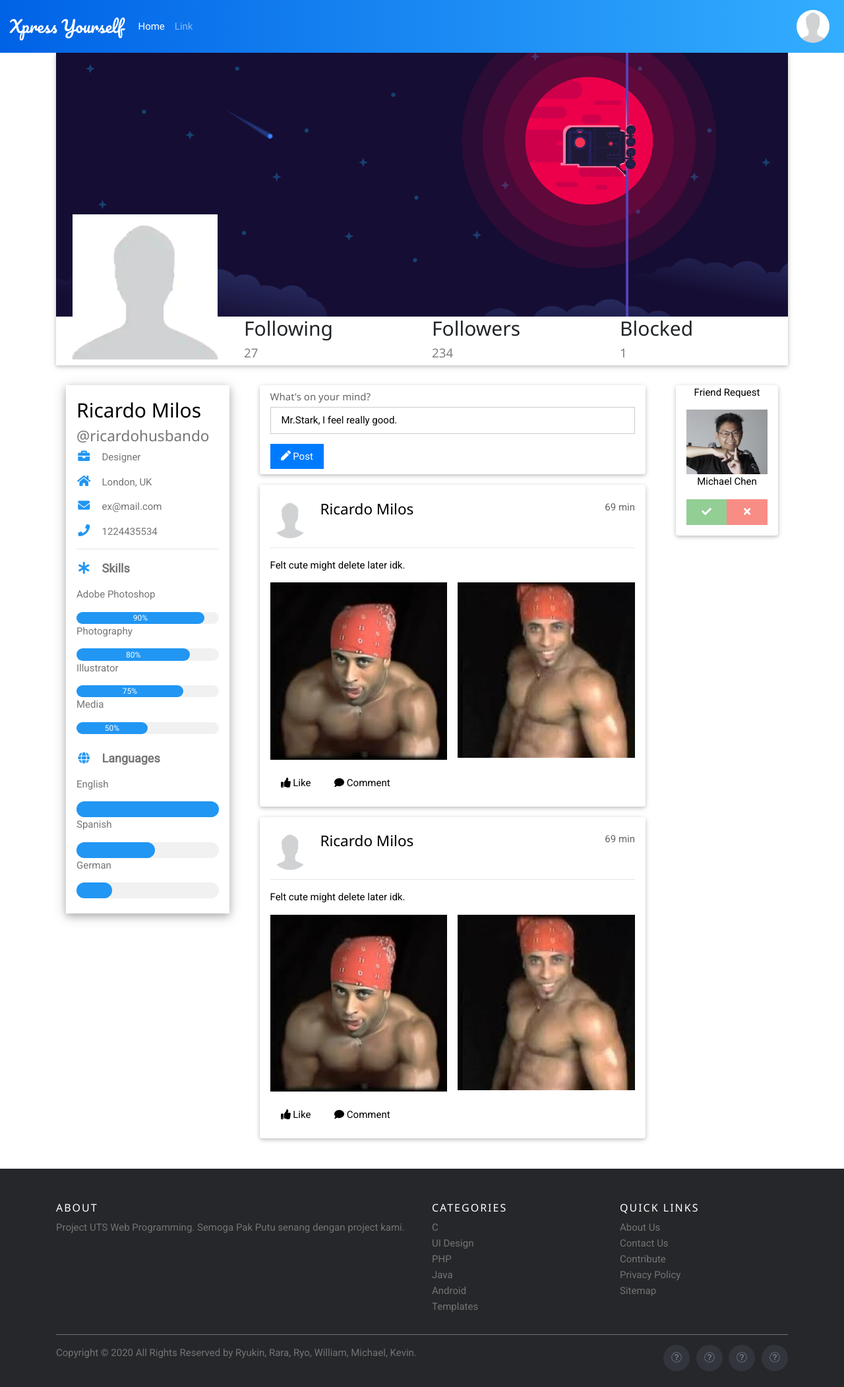
After one commit to williamlim16/ProjectPemWeb, a PHP site: page /profile.php in a window 1280 px wide. The commit adds this page. Shown: the whole page at 66% size. Run offline with PHP 8.4, Linux system fonts and the light colour scheme; some libraries are stand-ins or nearby versions.

Commit message:
Profile page

```diff
--- /dev/null
+++ b/css/footer.css
@@ -0,0 +1,138 @@
+.site-footer {
+  background-color: #26272b;
+  padding: 45px 0 20px;
+  font-size: 15px;
+  line-height: 24px;
+  color: #737373;
+}
+.site-footer hr {
+  border-top-color: #bbb;
+  opacity: 0.5;
+}
+.site-footer hr.small {
+  margin: 20px 0;
+}
+.site-footer h6 {
+  color: #fff;
+  font-size: 16px;
+  text-transform: uppercase;
+  margin-top: 5px;
+  letter-spacing: 2px;
+}
+.site-footer a {
+  color: #737373;
+}
+.site-footer a:hover {
+  color: #3366cc;
+  text-decoration: none;
+}
+.footer-links {
+  padding-left: 0;
+  list-style: none;
+}
+.footer-links li {
+  display: block;
+}
+.footer-links a {
+  color: #737373;
+}
+.footer-links a:active,
+.footer-links a:focus,
+.footer-links a:hover {
+  color: #3366cc;
+  text-decoration: none;
+}
+.footer-links.inline li {
+  display: inline-block;
+}
+.site-footer .social-icons {
+  text-align: right;
+}
+.site-footer .social-icons a {
+  width: 40px;
+  height: 40px;
+  line-height: 40px;
+  margin-left: 6px;
+  margin-right: 0;
+  border-radius: 100%;
+  background-color: #33353d;
+}
+.copyright-text {
+  margin: 0;
+}
+@media (max-width: 991px) {
+  .site-footer [class^="col-"] {
+    margin-bottom: 30px;
+  }
+}
+@media (max-width: 767px) {
+  .site-footer {
+    padding-bottom: 0;
+  }
+  .site-footer .copyright-text,
+  .site-footer .social-icons {
+    text-align: center;
+  }
+}
+.social-icons {
+  padding-left: 0;
+  margin-bottom: 0;
+  list-style: none;
+}
+.social-icons li {
+  display: inline-block;
+  margin-bottom: 4px;
+}
+.social-icons li.title {
+  margin-right: 15px;
+  text-transform: uppercase;
+  color: #96a2b2;
+  font-weight: 700;
+  font-size: 13px;
+}
+.social-icons a {
+  background-color: #eceeef;
+  color: #818a91;
+  font-size: 16px;
+  display: inline-block;
+  line-height: 44px;
+  width: 44px;
+  height: 44px;
+  text-align: center;
+  margin-right: 8px;
+  border-radius: 100%;
+  -webkit-transition: all 0.2s linear;
+  -o-transition: all 0.2s linear;
+  transition: all 0.2s linear;
+}
+.social-icons a:active,
+.social-icons a:focus,
+.social-icons a:hover {
+  color: #fff;
+  background-color: #29aafe;
+}
+.social-icons.size-sm a {
+  line-height: 34px;
+  height: 34px;
+  width: 34px;
+  font-size: 14px;
+}
+.social-icons a.facebook:hover {
+  background-color: #3b5998;
+}
+.social-icons a.twitter:hover {
+  background-color: #00aced;
+}
+.social-icons a.linkedin:hover {
+  background-color: #007bb6;
+}
+.social-icons a.dribbble:hover {
+  background-color: #ea4c89;
+}
+@media (max-width: 767px) {
+  .social-icons li.title {
+    display: block;
+    margin-right: 0;
+    font-weight: 600;
+  }
+}
--- a/home.css
+++ b/css/home.css
@@ -1,9 +1,9 @@
-*{
-    font-family: 'Roboto', sans-serif;
+* {
+  font-family: "Roboto", sans-serif;
 }
 :root {
   --input-padding-x: 1.5rem;
-  --input-padding-y: .75rem;
+  --input-padding-y: 0.75rem;
 }
 
 /* body {
@@ -34,7 +34,7 @@
 .form-signin .btn {
   font-size: 80%;
   border-radius: 5rem;
-  letter-spacing: .1rem;
+  letter-spacing: 0.1rem;
   font-weight: bold;
   padding: 1rem;
   transition: all 0.2s;
@@ -50,12 +50,12 @@
   border-radius: 2rem;
 }
 
-.form-label-group>input,
-.form-label-group>label {
+.form-label-group > input,
+.form-label-group > label {
   padding: var(--input-padding-y) var(--input-padding-x);
 }
 
-.form-label-group>label {
+.form-label-group > label {
   position: absolute;
   top: 0;
   left: 0;
@@ -66,8 +66,8 @@
   line-height: 1.5;
   color: #495057;
   border: 1px solid transparent;
-  border-radius: .25rem;
-  transition: all .1s ease-in-out;
+  border-radius: 0.25rem;
+  transition: all 0.1s ease-in-out;
 }
 
 .form-label-group input::-webkit-input-placeholder {
@@ -95,7 +95,7 @@
   padding-bottom: calc(var(--input-padding-y) / 3);
 }
 
-.form-label-group input:not(:placeholder-shown)~label {
+.form-label-group input:not(:placeholder-shown) ~ label {
   padding-top: calc(var(--input-padding-y) / 3);
   padding-bottom: calc(var(--input-padding-y) / 3);
   font-size: 12px;
@@ -111,3 +111,11 @@
   color: white;
   background-color: #3b5998;
 }
+
+/* Avatar icon top right corner */
+.avatar {
+  vertical-align: middle;
+  width: 50px;
+  height: 50px;
+  border-radius: 50%;
+}
--- /dev/null
+++ b/css/profileStyle.css
@@ -0,0 +1,21 @@
+.masthead {
+  height: 50vh;
+  min-height: 300px;
+  background-image: url("../img/cover.png");
+  background-size: cover;
+  background-position: center;
+  background-repeat: no-repeat;
+  /* filter: brightness(70%); */
+  color: white;
+  /* z-index: -1; */
+  /* position: relative; */
+}
+
+.profilePic {
+  margin-top: 245px;
+  margin-left: 10px;
+  width: 220px;
+  height: 220px;
+  /* z-index: 1; */
+  /* position: absolute; */
+}
--- /dev/null
+++ b/profile.php
@@ -0,0 +1,310 @@
+<!doctype html>
+<html lang="en">
+
+<head>
+    <title>X-Self</title>
+    <!-- Required meta tags -->
+    <meta charset="utf-8">
+    <meta name="viewport" content="width=device-width, initial-scale=1, shrink-to-fit=no">
+    <link href="https://stackpath.bootstrapcdn.com/font-awesome/4.7.0/css/font-awesome.min.css" rel="stylesheet" integrity="sha384-wvfXpqpZZVQGK6TAh5PVlGOfQNHSoD2xbE+QkPxCAFlNEevoEH3Sl0sibVcOQVnN" crossorigin="anonymous">
+    <link href="https://fonts.googleapis.com/css?family=Pacifico|Roboto&display=swap" rel="stylesheet">
+    <link rel="stylesheet" href="https://www.w3schools.com/w3css/4/w3.css">
+    <link rel='stylesheet' href='https://fonts.googleapis.com/css?family=Roboto'>
+    <!-- <link rel="stylesheet" href="https://cdnjs.cloudflare.com/ajax/libs/font-awesome/4.7.0/css/font-awesome.min.css"> -->
+    <link rel="stylesheet" href="https://stackpath.bootstrapcdn.com/bootstrap/4.3.1/css/bootstrap.min.css" integrity="sha384-ggOyR0iXCbMQv3Xipma34MD+dH/1fQ784/j6cY/iJTQUOhcWr7x9JvoRxT2MZw1T" crossorigin="anonymous">
+    <script src="https://cdnjs.cloudflare.com/ajax/libs/font-awesome/5.12.1/js/all.min.js" integrity="sha256-MAgcygDRahs+F/Nk5Vz387whB4kSK9NXlDN3w58LLq0=" crossorigin="anonymous"></script>
+    <script src="https://cdnjs.cloudflare.com/ajax/libs/popper.js/1.14.7/umd/popper.min.js" integrity="sha384-UO2eT0CpHqdSJQ6hJty5KVphtPhzWj9WO1clHTMGa3JDZwrnQq4sF86dIHNDz0W1" crossorigin="anonymous"></script>
+    <script src="https://stackpath.bootstrapcdn.com/bootstrap/4.3.1/js/bootstrap.min.js" integrity="sha384-JjSmVgyd0p3pXB1rRibZUAYoIIy6OrQ6VrjIEaFf/nJGzIxFDsf4x0xIM+B07jRM" crossorigin="anonymous"></script>
+    <link href="https://stackpath.bootstrapcdn.com/font-awesome/4.7.0/css/font-awesome.min.css" rel="stylesheet" integrity="sha384-wvfXpqpZZVQGK6TAh5PVlGOfQNHSoD2xbE+QkPxCAFlNEevoEH3Sl0sibVcOQVnN" crossorigin="anonymous">
+    <link rel="stylesheet" href="https://cdnjs.cloudflare.com/ajax/libs/font-awesome/4.7.0/css/font-awesome.min.css">
+    <link rel="stylesheet" href="css/home.css">
+    <link rel="stylesheet" href="css/profileStyle.css">
+    <link rel="stylesheet" href="css/footer.css">
+</head>
+
+<body>
+    <!-- NAV -->
+    <nav class="navbar navbar-expand-lg navbar-dark bg-dark" style="background: linear-gradient(to right, #0062E6, #33AEFF)">
+        <a class="navbar-brand" href="#" style="font-family: 'Pacifico', cursive; font-size:25px">Xpress Yourself</a>
+        <button class="navbar-toggler" type="button" data-toggle="collapse" data-target="#navbarTogglerDemo02" aria-controls="navbarTogglerDemo02" aria-expanded="false" aria-label="Toggle navigation">
+            <span class="navbar-toggler-icon"></span>
+        </button>
+
+        <div class="collapse navbar-collapse" id="navbarTogglerDemo02">
+            <ul class="navbar-nav mr-auto mt-2 mt-lg-0">
+                <li class="nav-item active">
+                    <a class="nav-link" href="#">Home <span class="sr-only">(current)</span></a>
+                </li>
+                <li class="nav-item">
+                    <a class="nav-link" href="#">Link</a>
+                </li>
+
+            </ul>
+            <form class="form-inline my-2 my-lg-0">
+                <!-- <input class="form-control mr-sm-2" type="search" placeholder="Search">
+                <button class="btn btn-outline-light my-2 my-sm-0" type="submit">Search</button> -->
+                <ul class="navbar-nav ml-auto">
+                    <li class="nav-item dropdown">
+
+                        <a href="#" class="nav-link" data-toggle="dropdown">
+                            <img src="img/defaultProfile.png" alt="Photo Avatar" id="profileavatar" class="avatar" style="width: 50px">
+                        </a>
+
+                        <div class="dropdown-menu dropdown-menu-right animate slideIn">
+                            <a href="profile.php" class="dropdown-item">Signed in as <br><strong>{{username}}</strong></a>
+                            <div class="dropdown-divider"></div>
+                            <a href="profile.php" class="dropdown-item">My Profile</a>
+                            <div class="dropdown-divider"></div>
+                            <a class="dropdown-item">Logout</a>
+                        </div>
+
+                    </li>
+                </ul>
+            </form>
+        </div>
+    </nav>
+    <!-- NAV -->
+
+
+
+    <div class="container">
+        <div class="w3-card">
+            <div class="masthead">
+                <div class="container">
+                    <img src="img/defaultProfile.png" class="profilePic">
+                </div>
+            </div>
+            <div class="row">
+                <div class="col-3"></div>
+                <div class="col-3">
+                    <h2>Following</h2>
+                    <h5 style="color: grey">27</h5>
+                </div>
+                <div class="col-3">
+                    <h2>Followers</h2>
+                    <h5 style="color: grey">234</h5>
+                </div>
+                <div class="col-3">
+                    <h2>Blocked</h2>
+                    <h5 style="color: grey">1</h5>
+                </div>
+            </div>
+        </div>
+
+        <div class="container">
+            <div class="row" style="margin-top: 30px">
+                <!-- ini kartu -->
+                <div class="w3-quarter col-3">
+                    <div class="w3-white w3-text-grey w3-card-4">
+                        <div class="w3-container w3-text-black">
+                            <h2 style="margin-top: 20px">Ricardo Milos</h2>
+                        </div>
+                        <div class="w3-dark-text-grey w3-container">
+                            <h4>@ricardohusbando</h4>
+                        </div>
+                        <div class="w3-container">
+                            <p><i class="fa fa-briefcase fa-fw w3-margin-right w3-large w3-text-blue"></i>Designer</p>
+                            <p><i class="fa fa-home fa-fw w3-margin-right w3-large w3-text-blue"></i>London, UK</p>
+                            <p><i class="fa fa-envelope fa-fw w3-margin-right w3-large w3-text-blue"></i>ex@mail.com</p>
+                            <p><i class="fa fa-phone fa-fw w3-margin-right w3-large w3-text-blue"></i>1224435534</p>
+                            <hr>
+
+                            <p class="w3-large"><b><i class="fa fa-asterisk fa-fw w3-margin-right w3-text-blue"></i>Skills</b></p>
+                            <p>Adobe Photoshop</p>
+                            <div class="w3-light-grey w3-round-xlarge w3-small">
+                                <div class="w3-container w3-center w3-round-xlarge w3-blue" style="width:90%">90%</div>
+                            </div>
+                            <p>Photography</p>
+                            <div class="w3-light-grey w3-round-xlarge w3-small">
+                                <div class="w3-container w3-center w3-round-xlarge w3-blue" style="width:80%">
+                                    <div class="w3-center w3-text-white">80%</div>
+                                </div>
+                            </div>
+                            <p>Illustrator</p>
+                            <div class="w3-light-grey w3-round-xlarge w3-small">
+                                <div class="w3-container w3-center w3-round-xlarge w3-blue" style="width:75%">75%</div>
+                            </div>
+                            <p>Media</p>
+                            <div class="w3-light-grey w3-round-xlarge w3-small">
+                                <div class="w3-container w3-center w3-round-xlarge w3-blue" style="width:50%">50%</div>
+                            </div>
+                            <br>
+
+                            <p class="w3-large w3-text-theme"><b><i class="fa fa-globe fa-fw w3-margin-right w3-text-blue"></i>Languages</b></p>
+                            <p>English</p>
+                            <div class="w3-light-grey w3-round-xlarge">
+                                <div class="w3-round-xlarge w3-blue" style="height:24px;width:100%"></div>
+                            </div>
+                            <p>Spanish</p>
+                            <div class="w3-light-grey w3-round-xlarge">
+                                <div class="w3-round-xlarge w3-blue" style="height:24px;width:55%"></div>
+                            </div>
+                            <p>German</p>
+                            <div class="w3-light-grey w3-round-xlarge">
+                                <div class="w3-round-xlarge w3-blue" style="height:24px;width:25%"></div>
+                            </div>
+                            <br>
+                        </div>
+                    </div>
+                </div>
+
+                <!-- card 2 -->
+                <div class="w3-col m7 col-7">
+                    <!-- write status -->
+                    <div class="w3-row-padding">
+                        <div class="w3-col m12">
+                            <div class="w3-card w3-round w3-white">
+                                <div class="w3-container w3-padding">
+                                    <h6 class="w3-opacity">What's on your mind?</h6>
+                                    <p contenteditable="true" class="w3-border w3-padding">
+                                        Mr.Stark, I feel really good.
+                                    </p>
+                                    <button type="button" class="w3-button w3-theme btn-primary">
+                                        <i class="fa fa-pen"></i> Post
+                                    </button>
+                                </div>
+                            </div>
+                        </div>
+                    </div>
+                    <!-- write status -->
+                    <!-- post -->
+                    <div class="w3-container w3-card w3-white w3-round w3-margin">
+                        <br />
+                        <img src="img/defaultProfile.png" alt="Avatar" class="w3-left w3-circle w3-margin-right" style="width:60px" />
+                        <span class="w3-right w3-opacity">69 min</span>
+                        <h4>Ricardo Milos</h4>
+                        <br />
+                        <hr class="w3-clear" />
+                        <p>
+                            Felt cute might delete later idk.
+                        </p>
+                        <div class="w3-row-padding" style="margin:0 -16px">
+                            <div class="w3-half">
+                                <img src="img/ricardo1.jpg" style="width:100%" alt="Northern Lights" class="w3-margin-bottom" />
+                            </div>
+                            <div class="w3-half">
+                                <img src="img/ricardo2.jpg" style="width:100%" alt="Nature" class="w3-margin-bottom" />
+                            </div>
+                        </div>
+                        <button type="button" class="w3-button w3-theme-d1 w3-margin-bottom">
+                            <i class="fa fa-thumbs-up"></i> Like
+                        </button>
+                        <button type="button" class="w3-button w3-theme-d2 w3-margin-bottom">
+                            <i class="fa fa-comment"></i> Comment
+                        </button>
+                    </div>
+                    <!-- post -->
+                    <!-- post -->
+                    <div class="w3-container w3-card w3-white w3-round w3-margin">
+                        <br />
+                        <img src="img/defaultProfile.png" alt="Avatar" class="w3-left w3-circle w3-margin-right" style="width:60px" />
+                        <span class="w3-right w3-opacity">69 min</span>
+                        <h4>Ricardo Milos</h4>
+                        <br />
+                        <hr class="w3-clear" />
+                        <p>
+                            Felt cute might delete later idk.
+                        </p>
+                        <div class="w3-row-padding" style="margin:0 -16px">
+                            <div class="w3-half">
+                                <img src="img/ricardo1.jpg" style="width:100%" alt="Northern Lights" class="w3-margin-bottom" />
+                            </div>
+                            <div class="w3-half">
+                                <img src="img/ricardo2.jpg" style="width:100%" alt="Nature" class="w3-margin-bottom" />
+                            </div>
+                        </div>
+                        <button type="button" class="w3-button w3-theme-d1 w3-margin-bottom">
+                            <i class="fa fa-thumbs-up"></i> Like
+                        </button>
+                        <button type="button" class="w3-button w3-theme-d2 w3-margin-bottom">
+                            <i class="fa fa-comment"></i> Comment
+                        </button>
+                    </div>
+                    <!-- post -->
+
+                </div>
+                <!-- card 2 -->
+                <div class="col-2">
+                    <div class="w3-card w3-round w3-white w3-center">
+                        <div class="w3-container">
+                            <p>Friend Request</p>
+                            <img src="img/michael.png" alt="Avatar" style="width:100%" /><br />
+                            <span>Michael Chen</span>
+                            <div class="w3-row w3-opacity">
+                                <div class="w3-half">
+                                    <button class="w3-button w3-block w3-green w3-section" title="Accept">
+                                        <i class="fa fa-check"></i>
+                                    </button>
+                                </div>
+                                <div class="w3-half">
+                                    <button class="w3-button w3-block w3-red w3-section" title="Decline">
+                                        <i class="fa fa-times"></i>
+                                    </button>
+                                </div>
+                            </div>
+                        </div>
+                    </div>
+                </div>
+
+
+            </div>
+        </div>
+
+
+
+    </div>
+    <footer class="site-footer" style="margin-top: 30px">
+        <div class="container">
+            <div class="row">
+                <div class="col-sm-12 col-md-6">
+                    <h6>About</h6>
+                    <p class="text-justify">Project UTS Web Programming. Semoga Pak Putu senang dengan project kami.</p>
+                </div>
+
+                <div class="col-xs-6 col-md-3">
+                    <h6>Categories</h6>
+                    <ul class="footer-links">
+                        <li><a href="http://scanfcode.com/category/c-language/">C</a></li>
+                        <li><a href="http://scanfcode.com/category/front-end-development/">UI Design</a></li>
+                        <li><a href="http://scanfcode.com/category/back-end-development/">PHP</a></li>
+                        <li><a href="http://scanfcode.com/category/java-programming-language/">Java</a></li>
+                        <li><a href="http://scanfcode.com/category/android/">Android</a></li>
+                        <li><a href="http://scanfcode.com/category/templates/">Templates</a></li>
+                    </ul>
+                </div>
+
+                <div class="col-xs-6 col-md-3">
+                    <h6>Quick Links</h6>
+                    <ul class="footer-links">
+                        <li><a href="http://scanfcode.com/about/">About Us</a></li>
+                        <li><a href="http://scanfcode.com/contact/">Contact Us</a></li>
+                        <li><a href="http://scanfcode.com/contribute-at-scanfcode/">Contribute</a></li>
+                        <li><a href="http://scanfcode.com/privacy-policy/">Privacy Policy</a></li>
+                        <li><a href="http://scanfcode.com/sitemap/">Sitemap</a></li>
+                    </ul>
+                </div>
+            </div>
+            <hr>
+        </div>
+        <div class="container">
+            <div class="row">
+                <div class="col-md-8 col-sm-6 col-xs-12">
+                    <p class="copyright-text">Copyright &copy; 2020 All Rights Reserved by
+                        <a href="#">Ryukin, Rara, Ryo, William, Michael, Kevin</a>.
+                    </p>
+                </div>
+
+                <div class="col-md-4 col-sm-6 col-xs-12">
+                    <ul class="social-icons">
+                        <li><a class="facebook" href="#"><i class="fa fa-facebook"></i></a></li>
+                        <li><a class="twitter" href="#"><i class="fa fa-twitter"></i></a></li>
+                        <li><a class="dribbble" href="#"><i class="fa fa-dribbble"></i></a></li>
+                        <li><a class="linkedin" href="#"><i class="fa fa-linkedin"></i></a></li>
+                    </ul>
+                </div>
+            </div>
+        </div>
+    </footer>
+</body>
+
+</html>
```
Also changed, not shown: css/style.css (added, +34 -0 lines), home.php (+23 -6 lines), login.php (+2 -6 lines), css/login.css (renamed from login.css), img/cover.png (added), img/defaultProfile.png (added), img/michael.png (added), img/ricardo1.jpg (added), img/ricardo2.jpg (added).
